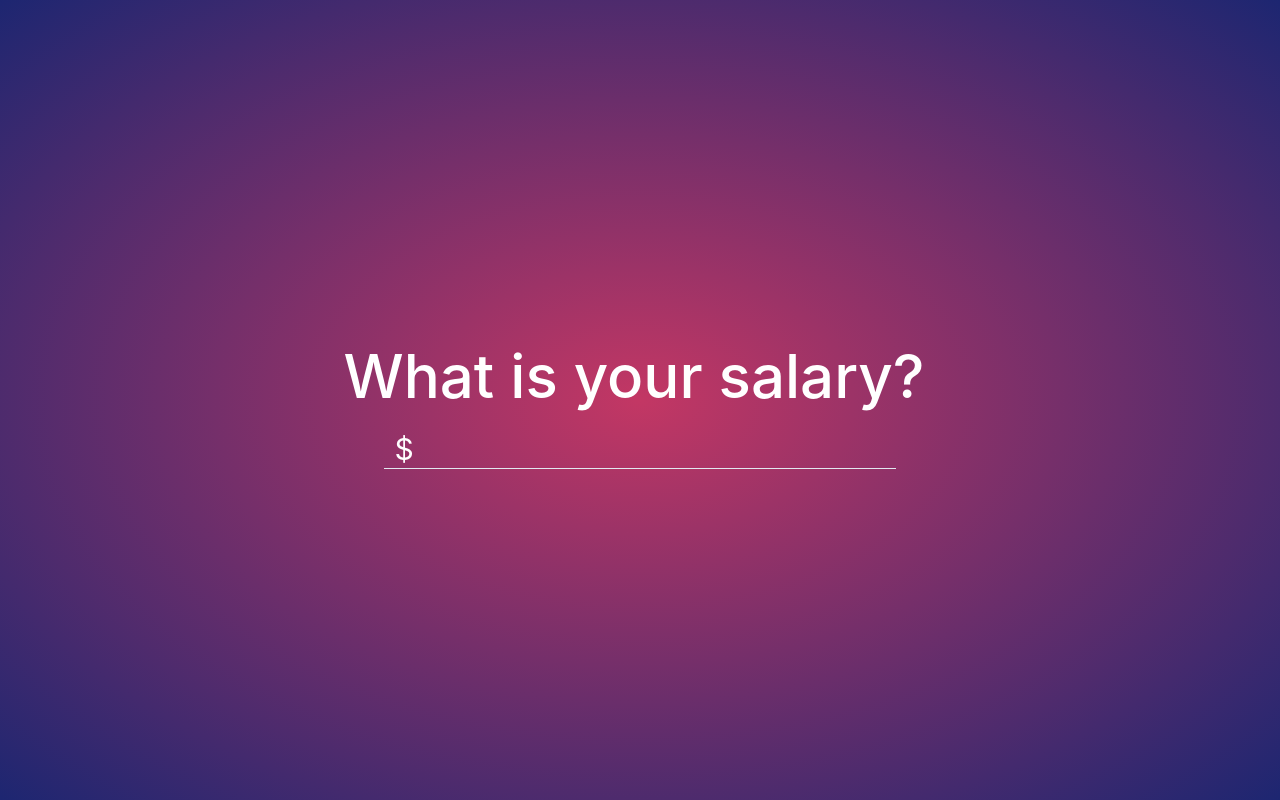
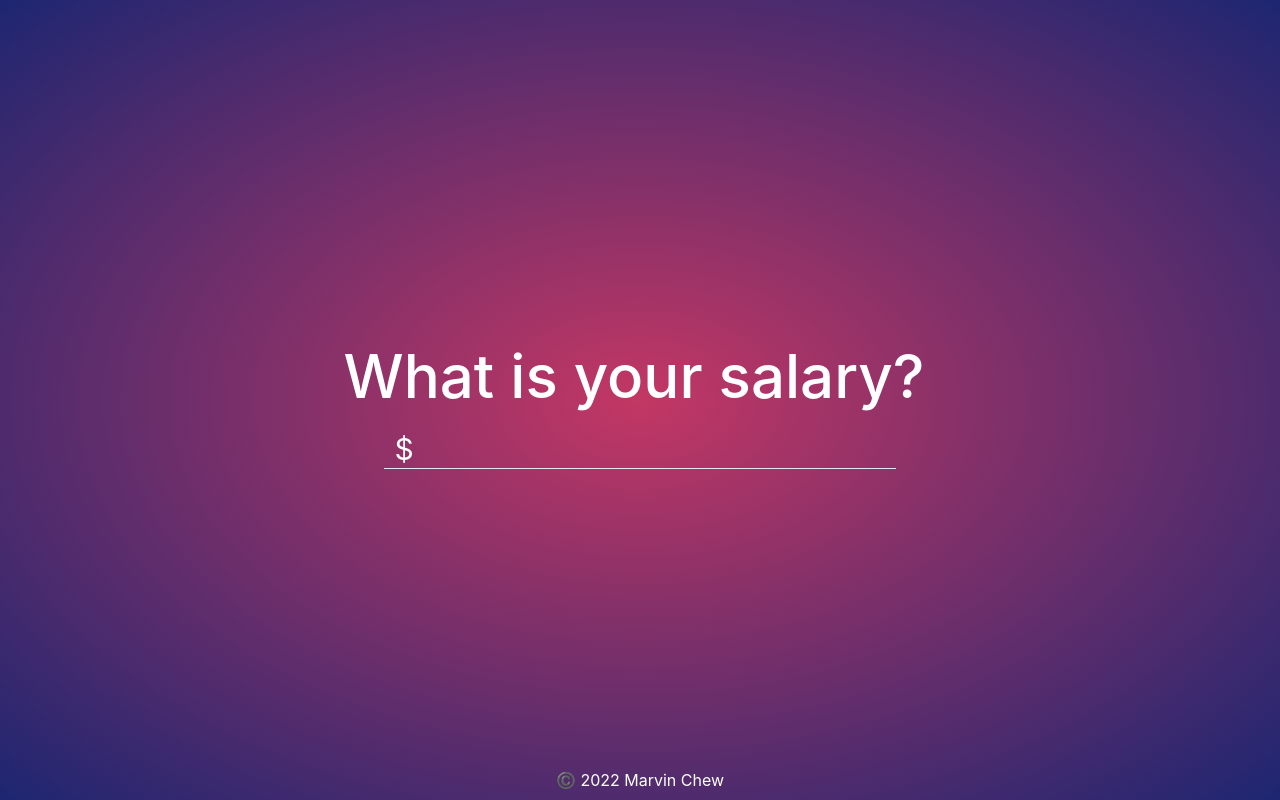
Before and after one commit to marvincyk/time-is-money, a React (Vite) app: page / in a window 1280 px wide. Built offline with nearby package versions, Linux system fonts and the light colour scheme.

Commit message:
Add copyright footer

```diff
--- a/src/components/Layout.tsx
+++ b/src/components/Layout.tsx
@@ -1,5 +1,5 @@
 import React from "react";
-import { Box } from "@chakra-ui/react";
+import { Box, Link, Text } from "@chakra-ui/react";
 
 interface LayoutProps {
 	children?: React.ReactNode;
@@ -16,6 +16,12 @@ const Layout = ({ children }: LayoutProps) => {
 			minH="100vh"
 		>
 			{children}
+			<Text position="absolute" bottom={2}>
+				{`©️ ${new Date().getFullYear()} `}
+				<Link href="https://marvincyk.com/" isExternal>
+					Marvin Chew
+				</Link>
+			</Text>
 		</Box>
 	);
 };
```
